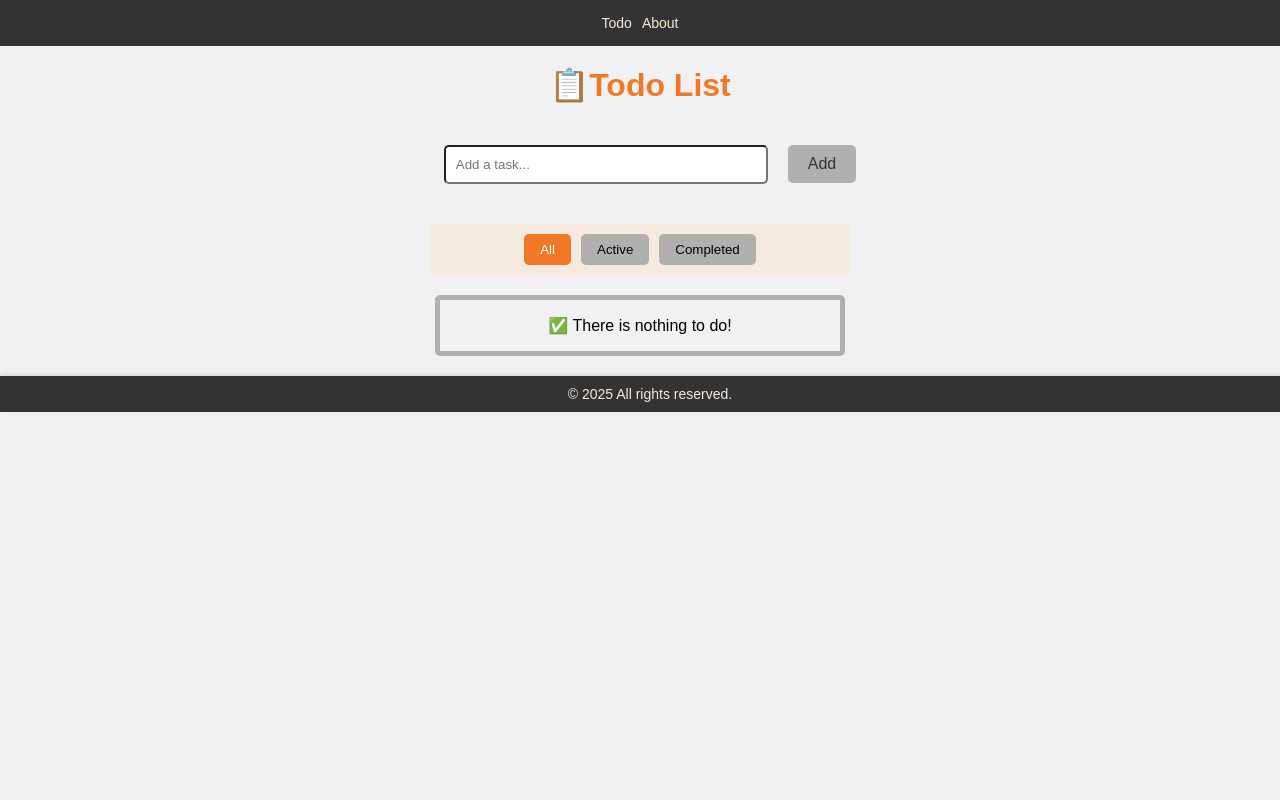
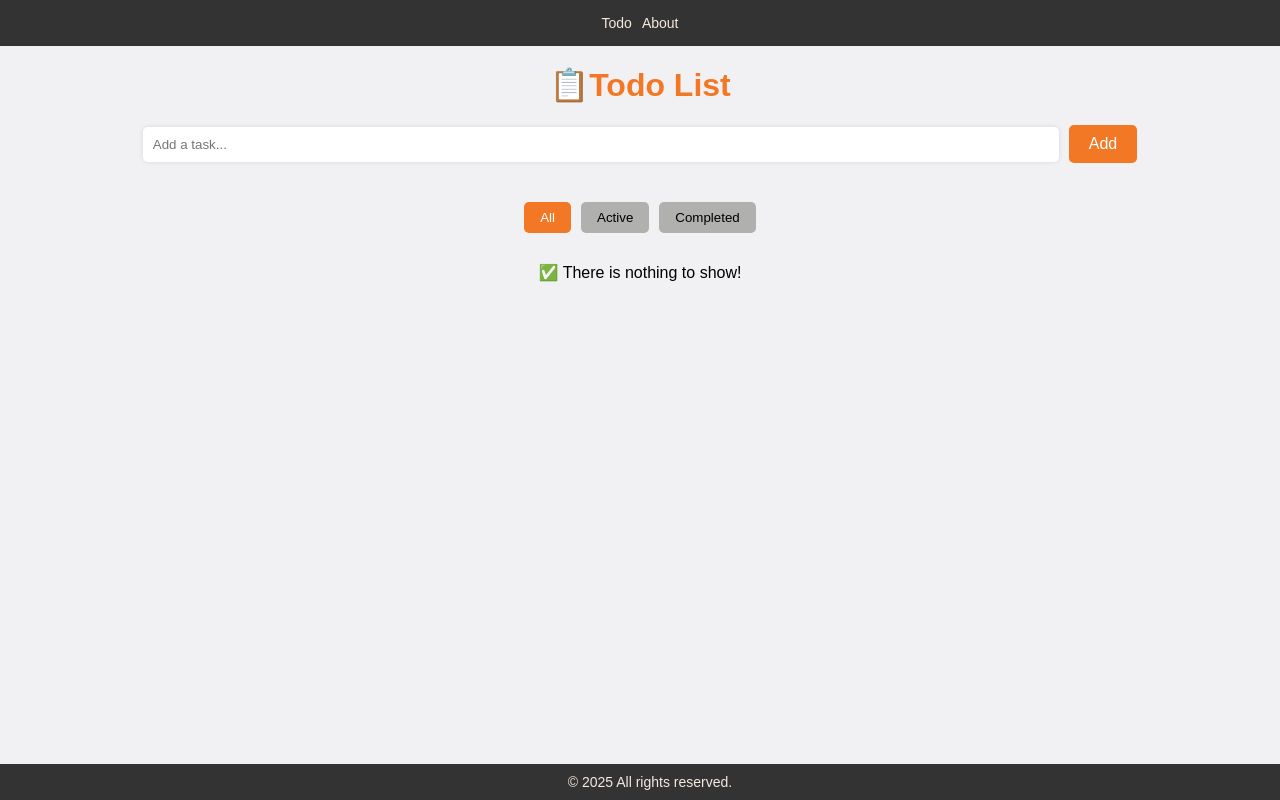
Before and after one commit to Atefe1986/todo-application, a React (Vite) app: page / in a window 1280 px wide. Built offline with nearby package versions, Linux system fonts and the light colour scheme.

Commit message:
Changed styles

```diff
--- a/src/components/TodoItem.jsx
+++ b/src/components/TodoItem.jsx
@@ -5,7 +5,7 @@ const TodoItem = ({ todo, toggleTodo, deleteTodo }) => {
     <li className={`todo-item ${todo.completed ? "completed" : ""}`}>
       <span>{todo.text}</span>
 
-      <div>
+      <div className="todo-actions">
         <button className="toggle-btn" onClick={() => toggleTodo(todo.id)}>
           ✔️
         </button>
--- a/src/components/TodoList.jsx
+++ b/src/components/TodoList.jsx
@@ -4,7 +4,7 @@ import PropTypes from "prop-types";
 const TodoList = ({ todos, toggleTodo, deleteTodo }) => {
   return (
     <ul>
-      {todos.length === 0 ? <p>✅ There is nothing to do!</p> : null}
+      {todos.length === 0 ? <p>✅ There is nothing to show!</p> : null}
       {todos.map((todo) => (
         <TodoItem key={todo.id} todo={todo} toggleTodo={toggleTodo} deleteTodo={deleteTodo} />
       ))}
--- a/src/styles.css
+++ b/src/styles.css
@@ -18,22 +18,21 @@ nav a {
   margin: 10px;
   text-decoration: none;
   font-size: 16px;
-  }
+}
 
-  nav a:hover {
-    color: #f37826;
-    transition: all 0.5s ease;
+nav a:hover {
+  color: #f37826;
+  transition: all 0.5s ease;
 }
 
 footer {
   background-color: #333;
   text-align: center;
   padding: 10px;
-  margin-top: auto;
+  position: fixed;
+  bottom: 0;
   width: 100%;
-  box-shadow: 0 -2px 5px rgba(0, 0, 0, 0.1);
 }
-
 
 footer p {
   margin: 0;
@@ -48,42 +47,41 @@ h1 {
 
 .input {
   padding: 10px;
-  width: 300px;
+  width: 80%;
   border-radius: 5px;
-  margin: 20px;
-  box-shadow: #b0b0af;
+  margin: auto;
+  margin-bottom: 10px;
+  display: block;
+  box-shadow: 0 0px 5px rgba(0, 0, 0, 0.1);
   color: #333;
+  border: none;
 }
 
 button[type="submit"] {
-  background-color: #b0b0af;
-  color: #333;
+  background-color: #f37826;
+  color: white;
   border: none;
   padding: 10px 20px;
-   font-size: 16px;
+  font-size: 16px;
   cursor: pointer;
   border-radius: 5px;
   transition: background-color 0.3s ease, transform 0.2s ease;
 }
 
 button[type="submit"]:hover {
-  background-color: #f37826;
-  color: white;
   transform: scale(1.1);
 }
 
-
 ul {
   list-style-type: none;
-  border: 5px solid #b0b0af;
+  border: none;
   border-radius: 5px;
   padding: 0;
-  max-width: 400px;
+  max-width: 80%;
   margin: 20px auto;
 }
 
 li {
-
   margin: 5px;
   padding: 10px;
   cursor: pointer;
@@ -97,18 +95,21 @@ li {
   padding: 10px;
   margin: 20px 20px;
   border-radius: 8px;
-  background: #b0b0af;
-  box-shadow: 0 2px 5px rgba(0, 0, 0, 0.1);
+  border: #b0b0af 1px solid;
   transition: background 0.3s ease;
   max-width: 100%;
   word-break: break-all;
   overflow: hidden;
   white-space: normal;
+  min-height: 40px;
+}
+
+.todo-item.completed span {
+  text-decoration: line-through;
 }
 
 .todo-item.completed {
   background: #d4edda;
-  text-decoration: line-through;
 }
 
 .toggle-btn {
@@ -120,8 +121,6 @@ li {
   border-radius: 5px;
   transition: background 0.3s ease;
 }
-
-
 
 .todo-item.completed .toggle-btn {
   background: #7fea98;
@@ -136,7 +135,10 @@ li {
   transition: background 0.3s ease;
 }
 
-
+.todo-actions {
+  display: flex;
+  gap: 5px;
+}
 
 .filter-buttons {
   display: flex;
@@ -144,14 +146,10 @@ li {
   gap: 10px;
   margin-top: 20px;
   padding: 10px;
-  background-color: #f6e9de;
   max-width: 400px;
   margin: 20px auto;
   border-radius: 5px;
-
 }
-
-
 
 .filter-buttons button {
   background: #b0b0af;
@@ -176,6 +174,7 @@ li {
   background: #f6e9de;
   border: none;
   padding: 8px 16px;
+  margin-bottom: 60px;
   cursor: pointer;
   border-radius: 5px;
   transition: background-color 0.3s ease, transform 0.2s ease;
@@ -213,7 +212,6 @@ li {
   text-align: center;
 }
 
-
 .popup-close {
   margin-top: 10px;
   padding: 10px;
@@ -224,15 +222,9 @@ li {
   cursor: pointer;
 }
 
-
 @media (min-width: 768px) {
-  .todo-item {
-    flex-direction: column;
-    align-items: flex-start;
-    padding: 12px;
-  }
-
-  .toggle-btn, .delete-btn {
+  .toggle-btn,
+  .delete-btn {
     width: 100%;
     margin-top: 5px;
   }
@@ -241,4 +233,18 @@ li {
     font-size: 14px;
     margin: 5px;
   }
+
+  .input {
+    width: 70%;
+    display: inline;
+    margin-right: 10px;
+  }
+
+  .todo-item:hover .todo-actions {
+    display: flex;
+  }
+
+  .todo-actions {
+    display: none;
+  }
 }
```
